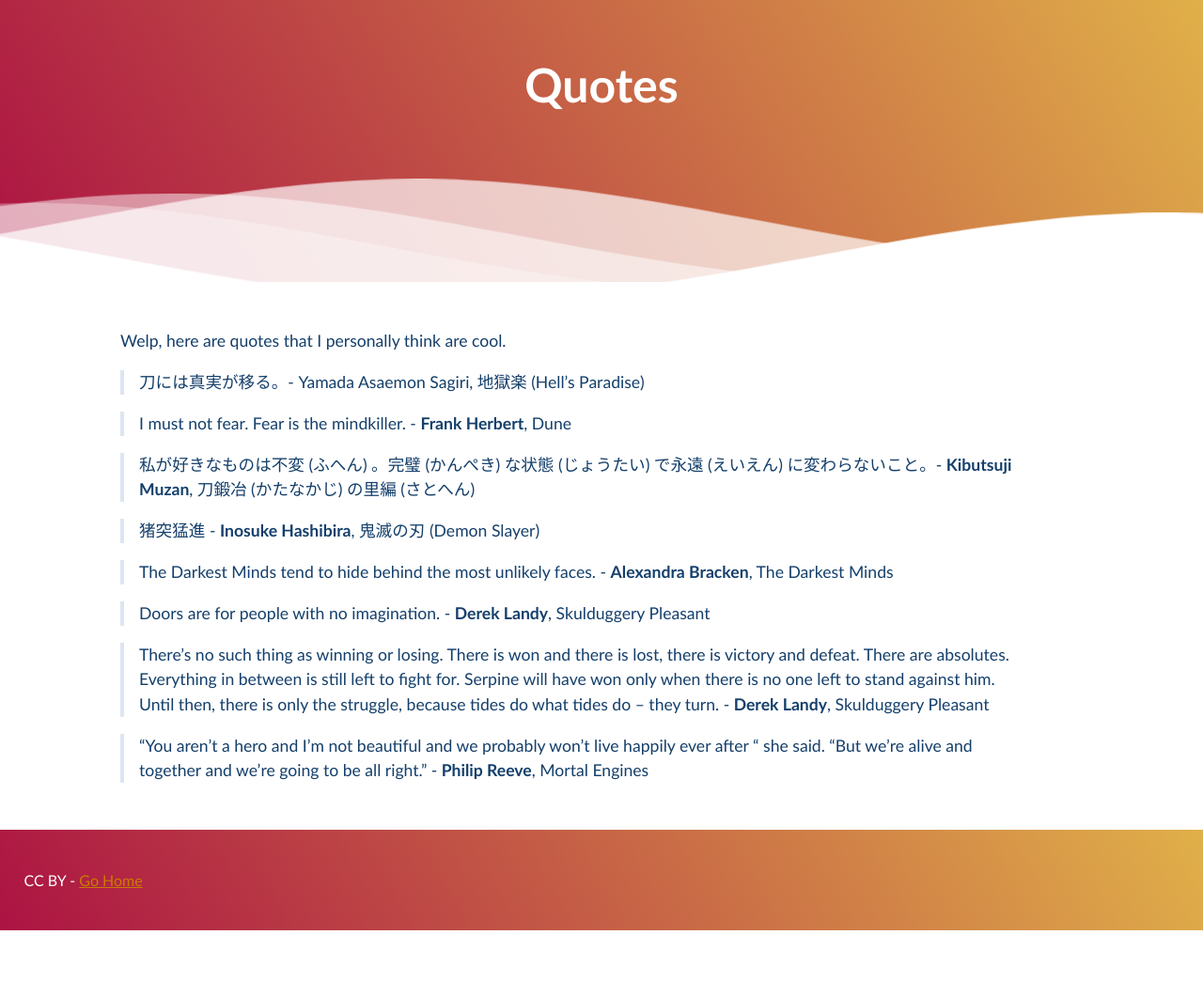
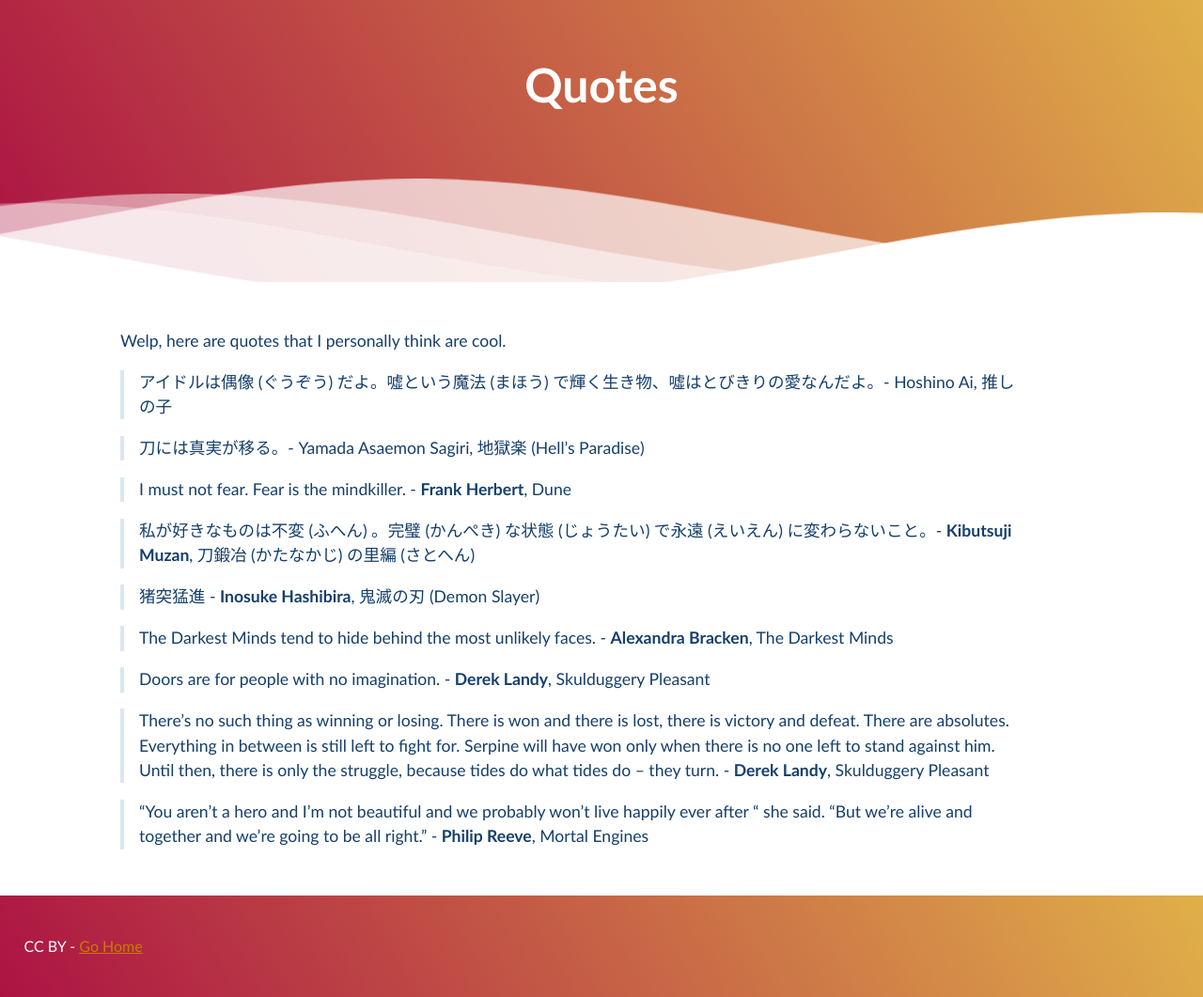
Before and after one commit to Pi-thagoras/the-chicken-pen, a Jekyll site: the page built from Quotes.md, in a window 1280 px wide. Shown: the whole page at 94% size. Built offline with Jekyll 4.4.1, drawn with Linux system fonts in a browser that asks for light colours; before the commit the page ends 990 px from its top, so only the background shows below that.

Commit message:
vault backup: 2023-04-17 11:26:37

```diff
--- a/Quotes.md
+++ b/Quotes.md
@@ -4,6 +4,8 @@
 
 Welp, here are quotes that I personally think are cool.
 
+
+>アイドルは偶像 (ぐうぞう) だよ。噓という魔法 (まほう) で輝く生き物、噓はとびきりの愛なんだよ。- Hoshino Ai, 推しの子
 
 >刀には真実が移る。- Yamada Asaemon Sagiri, 地獄楽 (Hell's Paradise)
 
```
Also changed, not shown: .obsidian/plugins/novel-word-count/data.json, .obsidian/workspace.json.
